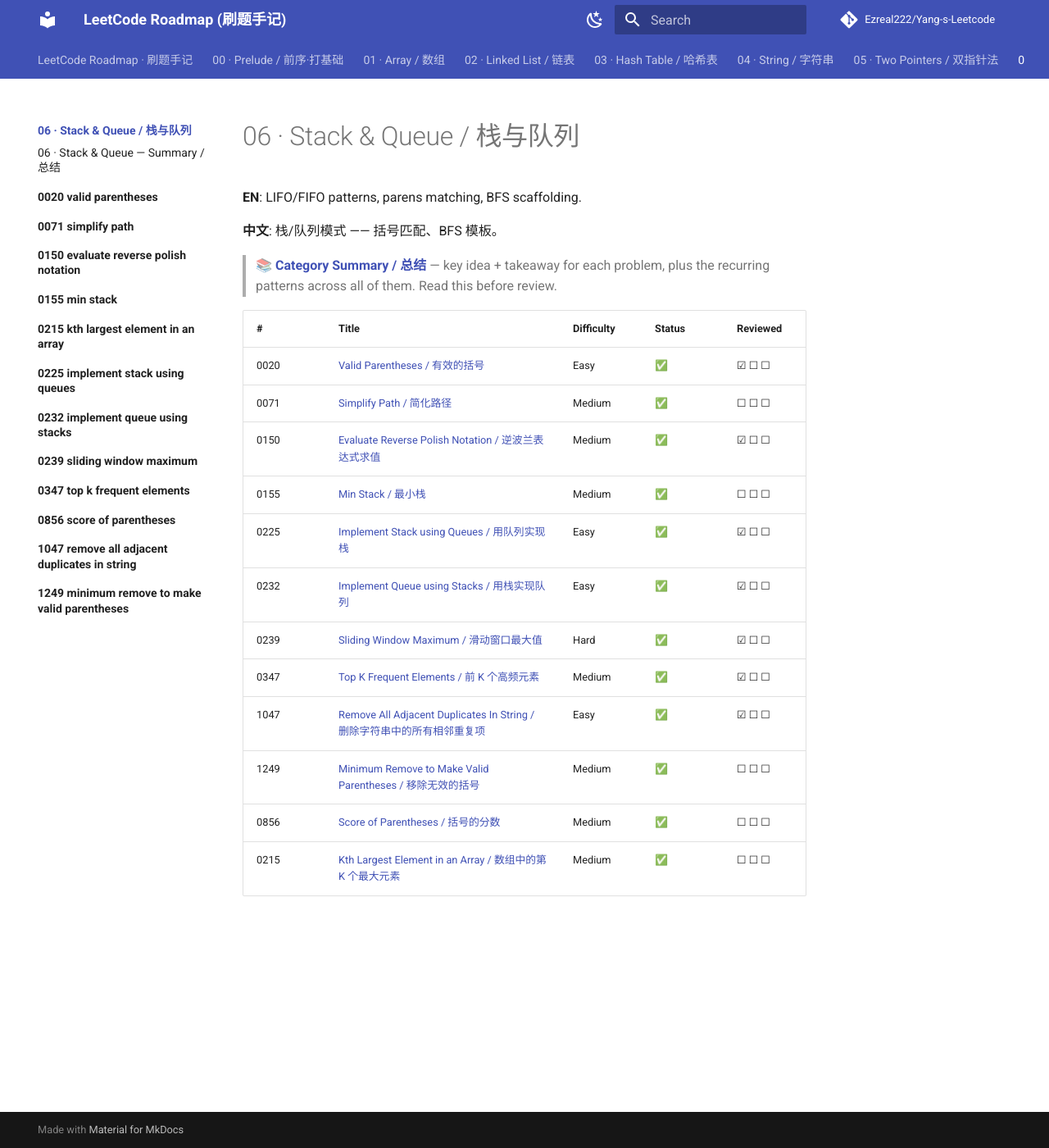
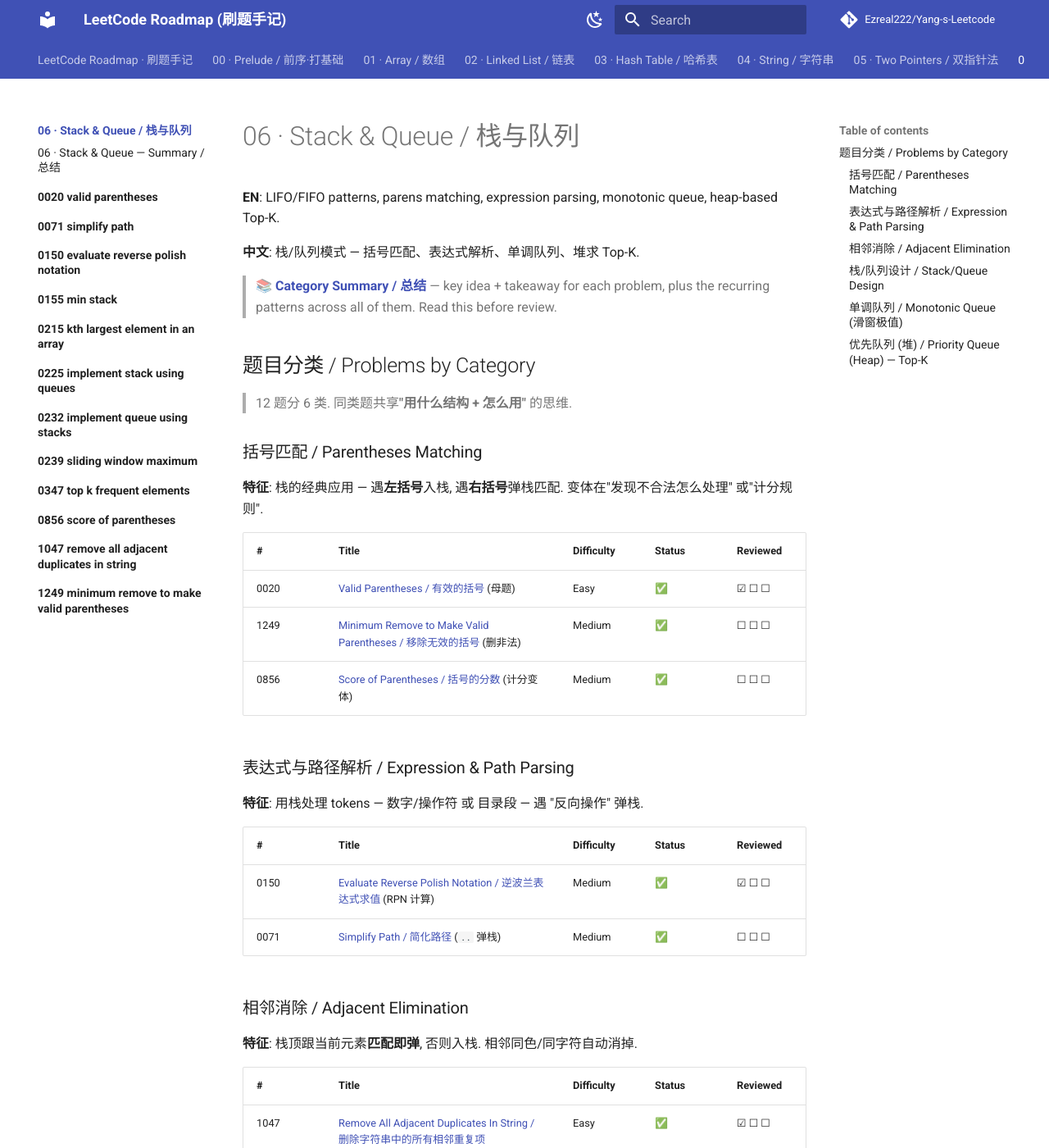
Before and after one commit to Ezreal222/Yang-s-Leetcode, an MkDocs documentation site: the page built from docs/06-stack-queue/index.md, in a window 1280 px wide and 1400 px high. Shown: the whole window at 82% size. Built offline with MkDocs 1.6.1 and Material for MkDocs 9.7.7, drawn with Linux system fonts in a browser that asks for light colours; comment, search, counter and statistics services are not loaded; some of the changed text lies outside the part shown.

Commit message:
docs(§06): subcategorize 12 problems into 6 typed sections (mirror §10 format)

```diff
--- a/docs/06-stack-queue/index.md
+++ b/docs/06-stack-queue/index.md
@@ -1,22 +1,65 @@
 # 06 · Stack & Queue / 栈与队列
 
-**EN**: LIFO/FIFO patterns, parens matching, BFS scaffolding.
+**EN**: LIFO/FIFO patterns, parens matching, expression parsing, monotonic queue, heap-based Top-K.
 
-**中文**: 栈/队列模式 —— 括号匹配、BFS 模板。
+**中文**: 栈/队列模式 — 括号匹配、表达式解析、单调队列、堆求 Top-K.
 
 > 📚 **[Category Summary / 总结](./summary.md)** — key idea + takeaway for each problem, plus the recurring patterns across all of them. Read this before review.
 
+## 题目分类 / Problems by Category
+
+> 12 题分 6 类. 同类题共享**"用什么结构 + 怎么用"** 的思维.
+
+### 括号匹配 / Parentheses Matching
+
+**特征**: 栈的经典应用 — 遇**左括号**入栈, 遇**右括号**弹栈匹配. 变体在"发现不合法怎么处理" 或"计分规则".
+
 | #    | Title | Difficulty | Status | Reviewed |
 |------|-------|------------|--------|----------|
-| 0020 | [Valid Parentheses / 有效的括号](./0020-valid-parentheses/README.md) | Easy | ✅ | ☑ ☐ ☐ |
-| 0071 | [Simplify Path / 简化路径](./0071-simplify-path/README.md) | Medium | ✅ | ☐ ☐ ☐ |
-| 0150 | [Evaluate Reverse Polish Notation / 逆波兰表达式求值](./0150-evaluate-reverse-polish-notation/README.md) | Medium | ✅ | ☑ ☐ ☐ |
-| 0155 | [Min Stack / 最小栈](./0155-min-stack/README.md) | Medium | ✅ | ☐ ☐ ☐ |
+| 0020 | [Valid Parentheses / 有效的括号](./0020-valid-parentheses/README.md) (母题) | Easy | ✅ | ☑ ☐ ☐ |
+| 1249 | [Minimum Remove to Make Valid Parentheses / 移除无效的括号](./1249-minimum-remove-to-make-valid-parentheses/README.md) (删非法) | Medium | ✅ | ☐ ☐ ☐ |
+| 0856 | [Score of Parentheses / 括号的分数](./0856-score-of-parentheses/README.md) (计分变体) | Medium | ✅ | ☐ ☐ ☐ |
+
+### 表达式与路径解析 / Expression & Path Parsing
+
+**特征**: 用栈处理 tokens — 数字/操作符 或 目录段 — 遇 "反向操作" 弹栈.
+
+| #    | Title | Difficulty | Status | Reviewed |
+|------|-------|------------|--------|----------|
+| 0150 | [Evaluate Reverse Polish Notation / 逆波兰表达式求值](./0150-evaluate-reverse-polish-notation/README.md) (RPN 计算) | Medium | ✅ | ☑ ☐ ☐ |
+| 0071 | [Simplify Path / 简化路径](./0071-simplify-path/README.md) (`..` 弹栈) | Medium | ✅ | ☐ ☐ ☐ |
+
+### 相邻消除 / Adjacent Elimination
+
+**特征**: 栈顶跟当前元素**匹配即弹**, 否则入栈. 相邻同色/同字符自动消掉.
+
+| #    | Title | Difficulty | Status | Reviewed |
+|------|-------|------------|--------|----------|
+| 1047 | [Remove All Adjacent Duplicates In String / 删除字符串中的所有相邻重复项](./1047-remove-all-adjacent-duplicates-in-string/README.md) | Easy | ✅ | ☑ ☐ ☐ |
+
+### 栈/队列设计 / Stack/Queue Design
+
+**特征**: **用另一种结构实现** (栈实现队列 / 队列实现栈), 或**增强栈** (支持 O(1) 取 min).
+
+| #    | Title | Difficulty | Status | Reviewed |
+|------|-------|------------|--------|----------|
+| 0155 | [Min Stack / 最小栈](./0155-min-stack/README.md) (O(1) getMin) | Medium | ✅ | ☐ ☐ ☐ |
 | 0225 | [Implement Stack using Queues / 用队列实现栈](./0225-implement-stack-using-queues/README.md) | Easy | ✅ | ☑ ☐ ☐ |
-| 0232 | [Implement Queue using Stacks / 用栈实现队列](./0232-implement-queue-using-stacks/README.md) | Easy | ✅ | ☑ ☐ ☐ |
-| 0239 | [Sliding Window Maximum / 滑动窗口最大值](./0239-sliding-window-maximum/README.md) | Hard | ✅ | ☑ ☐ ☐ |
-| 0347 | [Top K Frequent Elements / 前 K 个高频元素](./0347-top-k-frequent-elements/README.md) | Medium | ✅ | ☑ ☐ ☐ |
-| 1047 | [Remove All Adjacent Duplicates In String / 删除字符串中的所有相邻重复项](./1047-remove-all-adjacent-duplicates-in-string/README.md) | Easy | ✅ | ☑ ☐ ☐ |
-| 1249 | [Minimum Remove to Make Valid Parentheses / 移除无效的括号](./1249-minimum-remove-to-make-valid-parentheses/README.md) | Medium | ✅ | ☐ ☐ ☐ |
-| 0856 | [Score of Parentheses / 括号的分数](./0856-score-of-parentheses/README.md) | Medium | ✅ | ☐ ☐ ☐ |
-| 0215 | [Kth Largest Element in an Array / 数组中的第 K 个最大元素](./0215-kth-largest-element-in-an-array/README.md) | Medium | ✅ | ☐ ☐ ☐ |
+| 0232 | [Implement Queue using Stacks / 用栈实现队列](./0232-implement-queue-using-stacks/README.md) (双栈, 摊销 O(1)) | Easy | ✅ | ☑ ☐ ☐ |
+
+### 单调队列 / Monotonic Queue (滑窗极值)
+
+**特征**: **deque** 维护单调性, 求**定长窗口极值** O(n) 摊销. 跟 §11 单调栈方向不同但思想同源.
+
+| #    | Title | Difficulty | Status | Reviewed |
+|------|-------|------------|--------|----------|
+| 0239 | [Sliding Window Maximum / 滑动窗口最大值](./0239-sliding-window-maximum/README.md) (母题) | Hard | ✅ | ☑ ☐ ☐ |
+
+### 优先队列 (堆) / Priority Queue (Heap) — Top-K
+
+**特征**: **大小 k 的 min/max heap** 求 Top-K. 通用模板: `push → if size > k → pop`.
+
+| #    | Title | Difficulty | Status | Reviewed |
+|------|-------|------------|--------|----------|
+| 0347 | [Top K Frequent Elements / 前 K 个高频元素](./0347-top-k-frequent-elements/README.md) (频次 Top-K) | Medium | ✅ | ☑ ☐ ☐ |
+| 0215 | [Kth Largest Element in an Array / 数组中的第 K 个最大元素](./0215-kth-largest-element-in-an-array/README.md) (min-heap + quickselect) | Medium | ✅ | ☐ ☐ ☐ |
```
